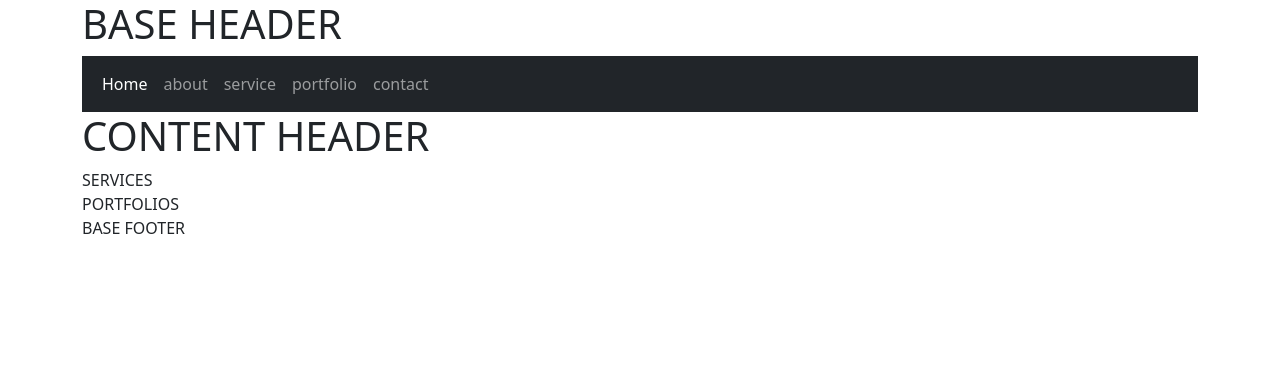
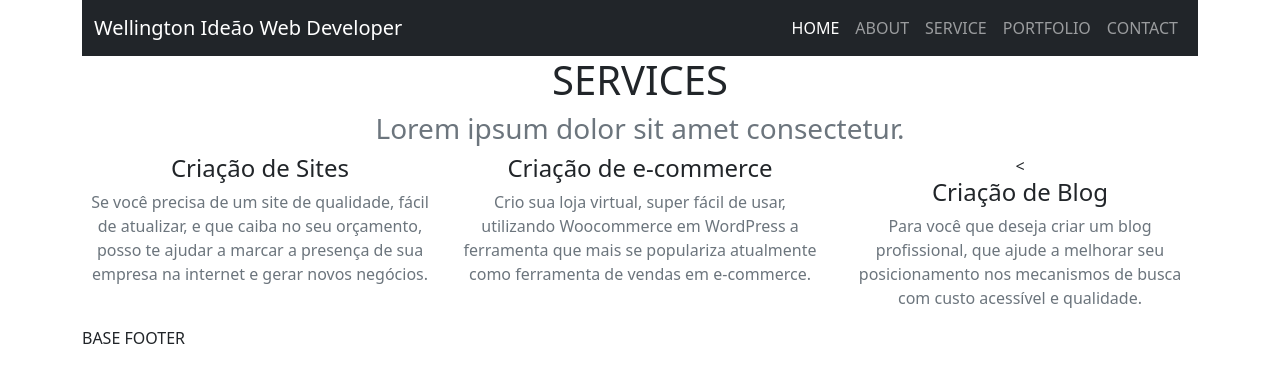
Before and after one commit to WellingtonIdeao/my-site-portfolio, a Django app: page /portfolio/services/ in a window 1280 px wide. Shown: the top 383 px of the page. Run offline with Django 3.2, Linux system fonts and the light colour scheme; some libraries are stand-ins or nearby versions.

Commit message:
fix bootstrap5 grid system on service page

```diff
--- a/portfolio/templates/portfolio/base.html
+++ b/portfolio/templates/portfolio/base.html
@@ -17,27 +17,24 @@
         <!-- Bootstrap CSS -->
         <link href="https://cdn.jsdelivr.net/npm/bootstrap@5.0.1/dist/css/bootstrap.min.css" rel="stylesheet" integrity="sha384-+0n0xVW2eSR5OomGNYDnhzAbDsOXxcvSN1TPprVMTNDbiYZCxYbOOl7+AMvyTG2x" crossorigin="anonymous">
 
+
         <title>{% block title %}{% endblock title %}</title>
     </head>
 
-   <body>
+   <body id="page-top">
 <!-- header
 ================================================== -->
         <header>
             <div class="container">
-                <div class="row row-cols-12">
-                    <div class="col">
-                        <h1>BASE HEADER</h1>
-                    </div> <!-- /col -->
-                </div> <!-- /row -->
                 <nav class="navbar navbar-expand-md navbar-dark bg-dark" role="navegation">
                     <div class="container-fluid">
+                        <a class="navbar-brand" href="">Wellington Ideão Web Developer</a>
                         <button class="navbar-toggler" type="button" data-bs-toggle="collapse" data-bs-target="#navbarMainMenu" aria-controls="navbarMainMenu" aria-expanded="false" aria-label="Toggle navigation">
                             <span class="navbar-toggler-icon"></span>
                         </button> <!-- /navbar-toggler -->
 
                          <div class="collapse navbar-collapse" id="navbarMainMenu">
-                             <div class="navbar-nav me-auto mb-2 mb-lg-0">
+                             <div class="navbar-nav text-uppercase ms-auto mb-2 mb-lg-0">
                                  <a class="nav-link active" aria-current="page" href="{% url 'portfolio:index' %}">Home</a>
                                  <a class="nav-link" href="{% url 'portfolio:about' %}">about</a>
                                  <a class="nav-link" href="{% url 'portfolio:service' %}">service</a>
--- a/portfolio/templates/portfolio/base_about.html
+++ b/portfolio/templates/portfolio/base_about.html
@@ -4,7 +4,7 @@
 {% block content %}
 <div class="row row-cols-12">
     <div class="col">
-     {% block header %}{% endblock header %}
+     {% block intro-about %}{% endblock intro-about %}
     </div> <!-- /col -->
 </div> <!-- /row -->
 <div class="row row-cols-12">
--- a/portfolio/templates/portfolio/base_services.html
+++ b/portfolio/templates/portfolio/base_services.html
@@ -4,19 +4,10 @@
 {% block title %}Service{% endblock title %}
 
 {% block content %}
-<div class="row row-cols-12">
-    <div class="col">
-     {% block header %}{% endblock header %}
-    </div> <!-- /col -->
-</div> <!-- /row -->
-<div class="row row-cols-12">
-    <div class="col">
-     {% block service %}{% endblock service %}
-    </div> <!-- /col -->
-</div> <!-- /row -->
-<div class="row row-cols-12">
-    <div class="col">
-     {% block portfolio %}{% endblock portfolio %}
-    </div> <!-- /col -->
+<div class="text-center">
+    {% block header %} {% endblock header %}
+</div>
+<div class="row text-center">
+    {% block service %} {% endblock service %}
 </div> <!-- /row -->
 {% endblock content %}
--- a/portfolio/templates/portfolio/services.html
+++ b/portfolio/templates/portfolio/services.html
@@ -1,5 +1,20 @@
 {% extends 'portfolio/base_services.html' %}
 
-{% block header %}<h1>CONTENT HEADER</h1>{% endblock header %}
-{% block service %}SERVICES{% endblock service %}
-{% block portfolio %}PORTFOLIOS{% endblock portfolio %}
+{% block header %}
+<h1 class="text-uppercase">Services</h1>
+<h3 class="text-muted">Lorem ipsum dolor sit amet consectetur.</h3>
+{% endblock header %}
+
+{% block service %}
+<div class="col-sm-4">
+    <h4>Criação de Sites</h4>
+    <p class="text-muted">Se você precisa de um site de qualidade, fácil de atualizar, e que caiba no seu orçamento, posso te ajudar a marcar a presença de sua empresa na internet e gerar novos negócios.</p>
+</div> <!-- /col -->
+<div class="col-sm-4">
+    <h4>Criação de e-commerce</h4>
+    <p class="text-muted">Crio sua loja virtual, super fácil de usar, utilizando Woocommerce em WordPress a ferramenta que mais se populariza atualmente como ferramenta de vendas em e-commerce.</p>
+</div> <!-- /col -->
+<div class="col-sm-4"><
+    <h4>Criação de Blog</h4>
+    <p class="text-muted">Para você que deseja criar um blog profissional, que ajude a melhorar seu posicionamento nos mecanismos de busca com custo acessível e qualidade.</p></div> <!-- /col -->
+{% endblock service %}
--- a/portfolio/views.py
+++ b/portfolio/views.py
@@ -15,12 +15,10 @@ class IndexView(TemplateView):
 class AboutView(TemplateView):
     template_name = 'portfolio/about.html'
 
-    """
     def get_context_data(self, **kwargs):
         context = super().get_context_data(**kwargs)
         context['profile'] = get_object_or_404(Profile, pk=1)
         return context
-    """
 
 
 class ServicesView(ListView):
```
Also changed, not shown: portfolio/templates/portfolio/about.html (+15 -2 lines), portfolio/templates/portfolio/base_contact.html (+4 -5 lines), portfolio/templates/portfolio/contact.html (+13 -5 lines).
